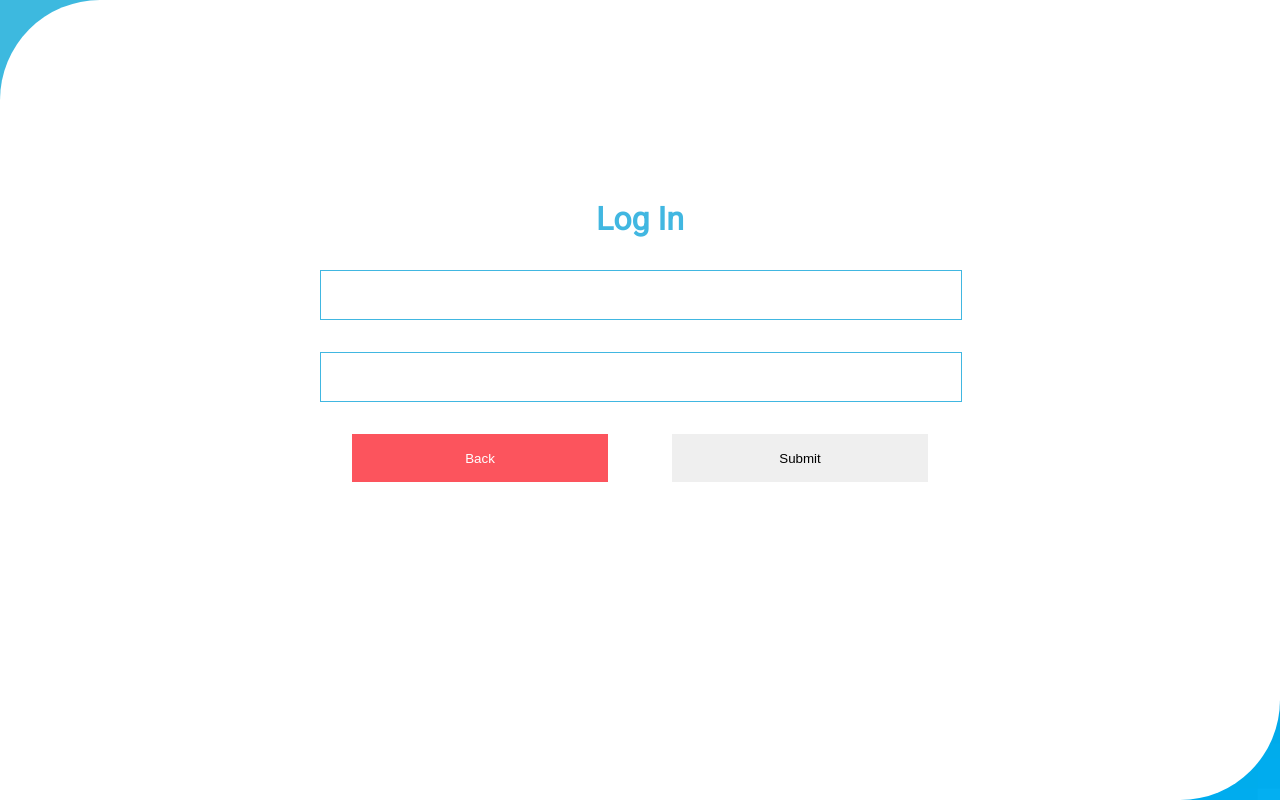
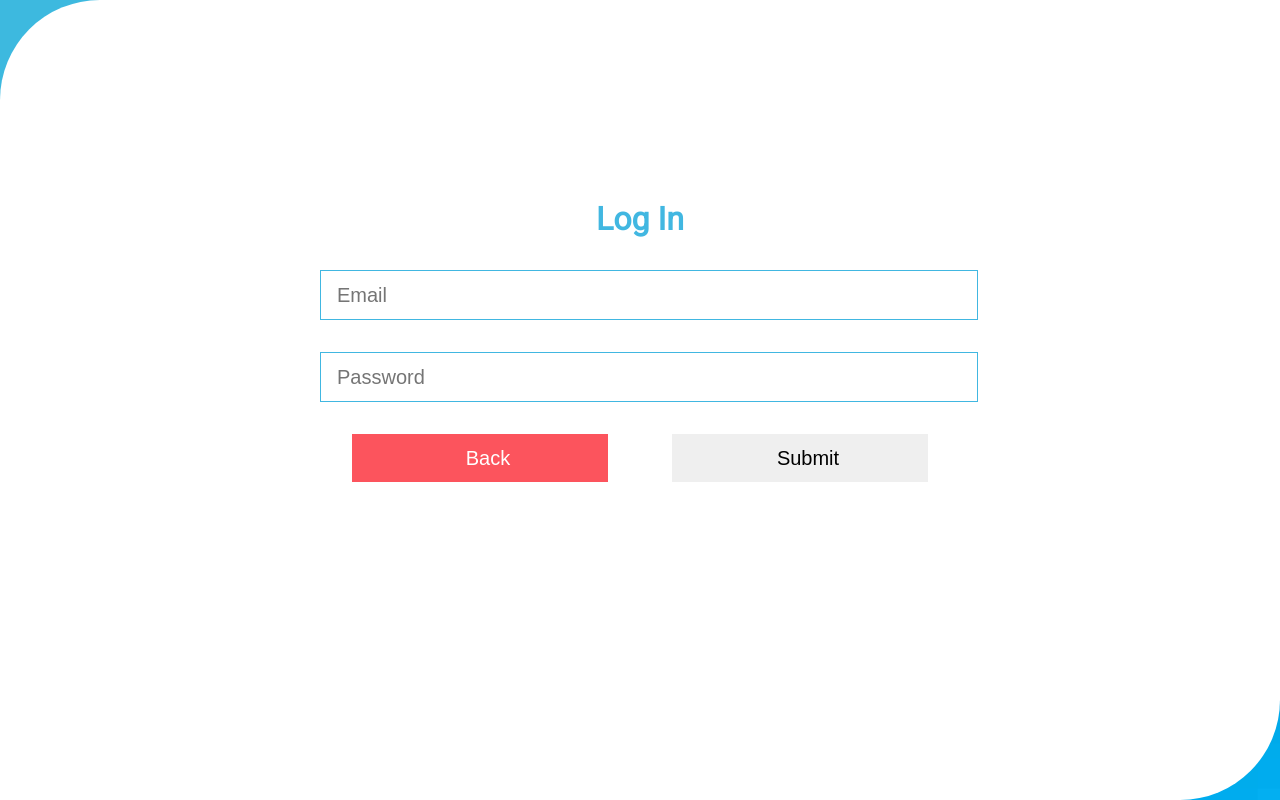
Before and after one commit to Jguz17/hungr, a React (Create React App) app: page / in a window 1280 px wide. Both pictures are taken after a click on the element "Already a member? Sign in". Built offline with nearby package versions, Linux system fonts and the light colour scheme.

Commit message:
finished styles. Need to create Register components

```diff
--- a/src/App.css
+++ b/src/App.css
@@ -86,7 +86,7 @@ body {
 }
 
 #form-container {
-  display: block;
+  display: none;
 }
 
 .form {
@@ -106,6 +106,9 @@ body {
   border: 1px solid #41b7e1;
   height: 3rem;
   margin-bottom: 2rem;
+  font-size: 1.25rem;
+  outline: none;
+  padding-left: 1rem;
 }
 
 .form-buttons {
--- a/src/components/layout/HiddenForm.js
+++ b/src/components/layout/HiddenForm.js
@@ -18,8 +18,8 @@ const HiddenForm = () => {
             <div id='form-container'>
                 <form className='form'>
                     <h1 style={{textAlign: 'center', color: '#41b7e1'}}>Log In</h1>
-                    <input type='text'/>
-                    <input type='text'/>
+                    <input type='text' placeholder='Email'/>
+                    <input type='text' placeholder='Password'/>
                     <div className='form-buttons'>
                     <input style={{textAlign: 'center'}} id='back' onClick={onClick} type='button' value='Back'/>
                     <input id='submit' type='submit' value='Submit'/>
```
